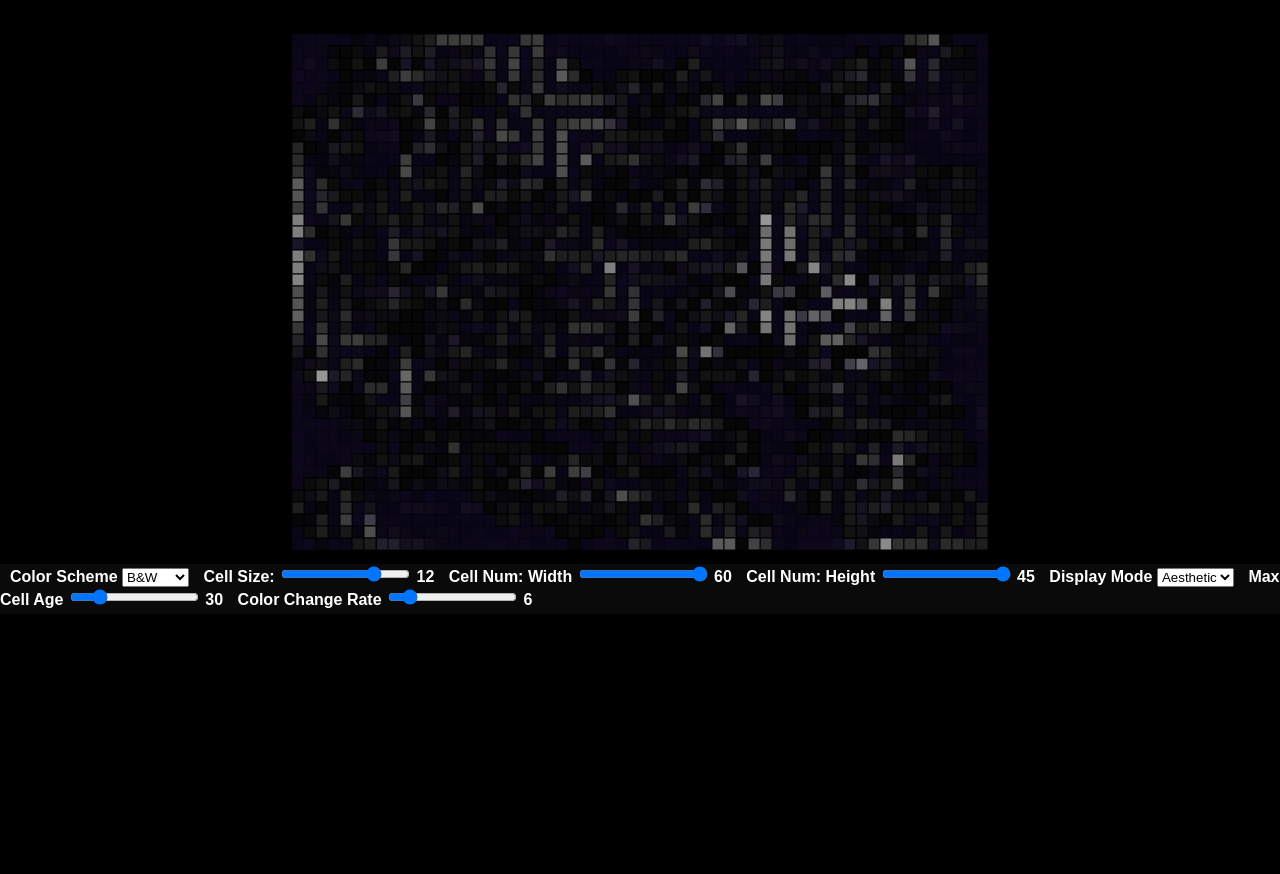
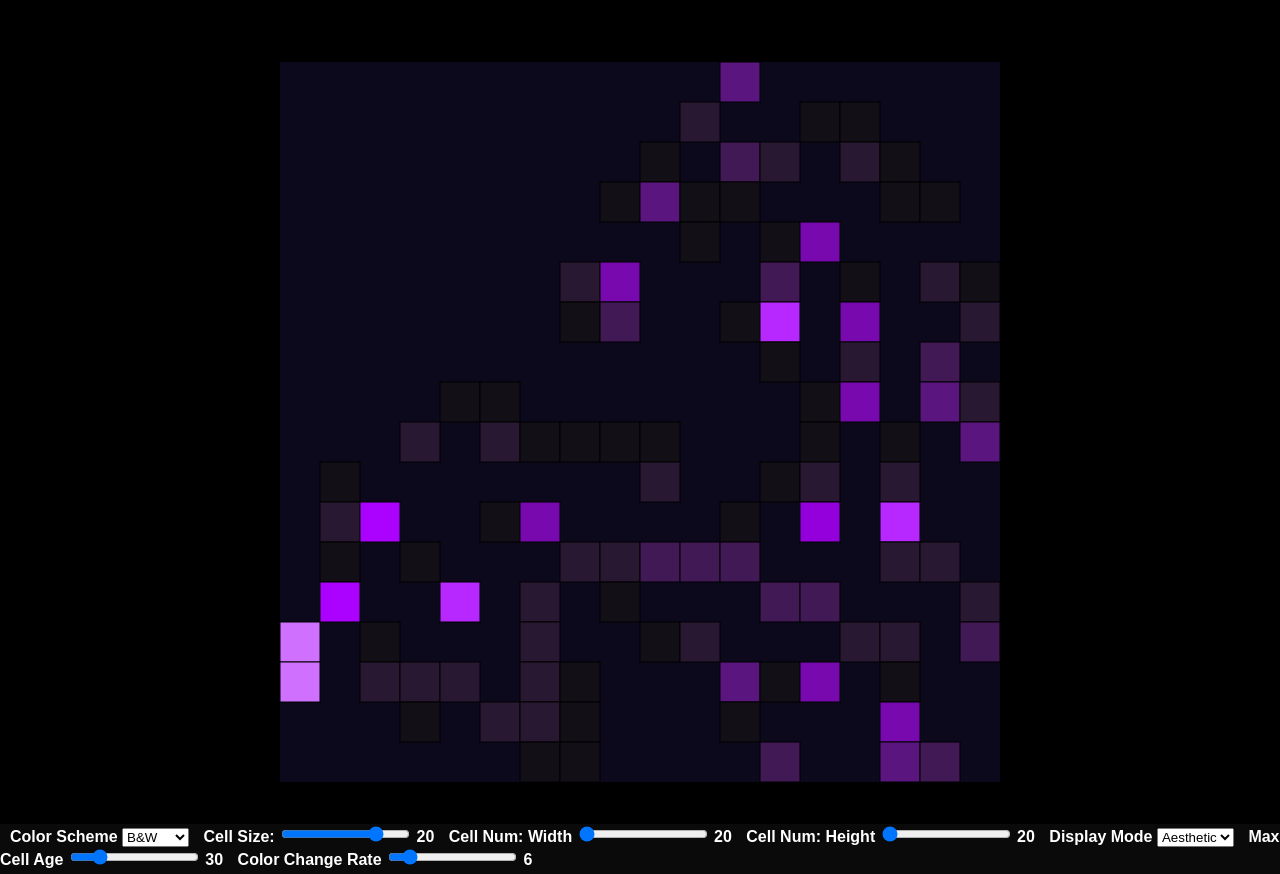
Before and after one commit to lucaskern/590Proj1, a plain HTML site: page index.html in a window 1280 px wide. Before the commit the page ends 800 px from the top, so only its background shows below. Drawn offline with Linux system fonts and the light colour scheme.

Commit message:
Finalized base adaptation to module design. Added ability to effect cells by clicking on them

```diff
--- a/bundle.js
+++ b/bundle.js
@@ -23,15 +23,15 @@ const app = {
   firstRun: true,
   accurate: false,
   frames: 100,
-  framesLimit: 3,
+  framesLimit:30,
   grid: [],
   temp: [],
-  width: 60,
-  height: 45
+  width: 20,
+  height: 20
     //size of each cell in px
 
     ,
-  cellSize: 12
+  cellSize: 40
     //max amount of times a cell can be consecutively alive before dying.
 
     ,
@@ -43,7 +43,7 @@ const app = {
     //color values for bg
 
     ,
-  colorMode: "B&W"
+  colorMode: "default"
     //color of cells
 
     ,
@@ -140,9 +140,29 @@ const app = {
     }
     //set up value controllers
 
-    ,
-  controls: function () {
+  , getMousePos: function(canvas, evt) {
+    var rect = this.canvas.getBoundingClientRect();
+    return {
+      x: Math.floor((evt.clientX - rect.left) / this.cellSize) - 1,
+      y: Math.floor((evt.clientY - rect.top) / this.cellSize) - 1
+    };
+  }
+
+  , clickEffect: function(xCoord, yCoord) {
+    let spotVal = this.grid[yCoord][xCoord][0];
+    //this.grid[yCoord][xCoord][0] = 0;
+    console.log(xCoord + "," + yCoord + "=" + spotVal);
+  }
+  , controls: function () {
     let thisRef = this;
+
+    document.querySelector("canvas").addEventListener('click', function(evt) {
+        var mousePos = thisRef.getMousePos(this.canvas, evt);
+        var message = 'Mouse position: ' + mousePos.x + ',' + mousePos.y;
+        //console.log(message);
+
+        thisRef.clickEffect(mousePos.x, mousePos.y);
+      }, false);
 
     document.querySelector("#colorMode").onchange = function (e) {
       thisRef.colorMode = e.target.value;
@@ -254,7 +274,7 @@ const app = {
   },
   draw: function () {
       //BG color, alpha is important
-      this.ctx.fillStyle = 'rgba(13, 9, 28, .2)';
+      this.ctx.fillStyle = 'rgba(13, 9, 28, 1)';
       this.ctx.fillRect(0, 0, this.width * this.cellSize, this.height * this.cellSize);
       this.ctx.fillStyle = 'black';
 
@@ -267,16 +287,16 @@ const app = {
             //change fillStyle based on color mode selected
             switch (this.colorMode) {
               case "default":
-                this.ctx.fillStyle = 'rgb(' + this.colorVal + ', 1 ,' + this.colorVal + ')';
+                this.ctx.fillStyle = 'hsl( 280, ' + this.colorVal * 3 + "%, " + this.colorVal * 1.2 + '%)';
                 break;
               case "blue":
-                this.ctx.fillStyle = 'rgb(' + this.colorVal + ',' + this.colorVal + ',' + Math.round(this.colorVal * 2.5) + ')';
+                this.ctx.fillStyle = 'hsl( 238, ' + this.colorVal + "%, " + this.colorVal * 0.7 + '%)';
                 break;
               case "orange":
-                this.ctx.fillStyle = 'rgb(' + this.colorVal * 4 + ',' + this.colorVal * 2 + ',' + 20 + ')';
+                this.ctx.fillStyle = 'hsl( 23, ' + this.colorVal + "%, " + this.colorVal * 0.5 + '%)';
                 break;
               case "B&W":
-                this.ctx.fillStyle = 'rgb(' + this.colorVal + ',' + this.colorVal + ',' + this.colorVal + ')';
+                this.ctx.fillStyle = 'hsl( 0, 0%, ' + this.colorVal + '%)';
             }
             if (this.grid[y][x][1] == this.maxAge - 1) {
               this.ctx.fillStyle = "red";
--- a/index.html
+++ b/index.html
@@ -45,16 +45,16 @@
       </select>
     </label>
     <label> Cell Size:
-      <input id="cellSize" name="cellSize" type="range" value="12" min="3" max="15">
-      <output name="cellSizeVal" id="cellSizeVal">12</output>
+      <input id="cellSize" name="cellSize" type="range" value="20" min="3" max="25">
+      <output name="cellSizeVal" id="cellSizeVal">20</output>
     </label>
     <label> Cell Num: Width
-      <input id="width" type="range" value="60" min="20" max="60">
-      <output name="widthVal" id="widthVal">60</output>
+      <input id="width" type="range" value="20" min="20" max="60">
+      <output name="widthVal" id="widthVal">20</output>
     </label>
     <label> Cell Num: Height
-      <input id="height" name="height" type="range" value="45" min="20" max="45">
-      <output name="heightVal" id="heightVal">45</output>
+      <input id="height" name="height" type="range" value="20" min="20" max="45">
+      <output name="heightVal" id="heightVal">20</output>
     </label>
     <label> Display Mode
       <select id="dispMode">
```
Also changed, not shown: main.js (+32 -12 lines).
